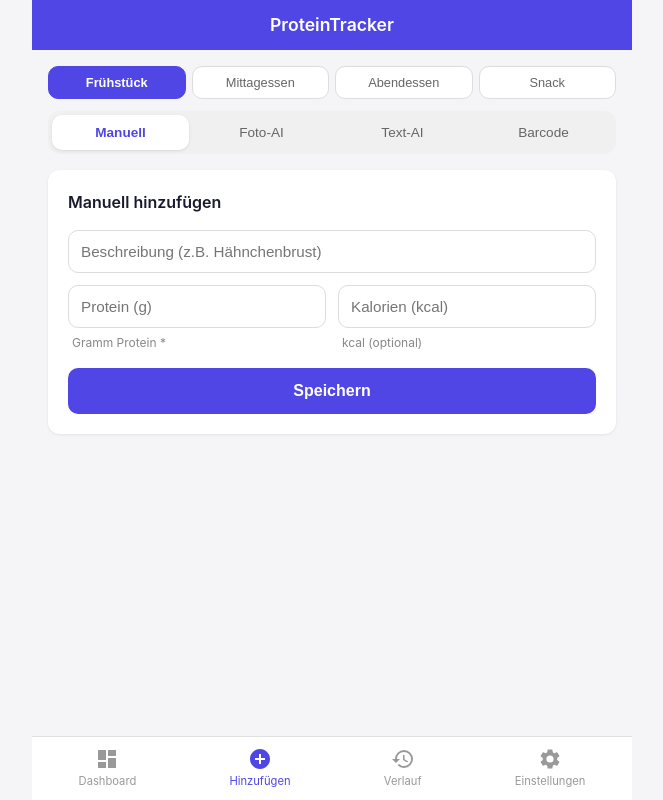
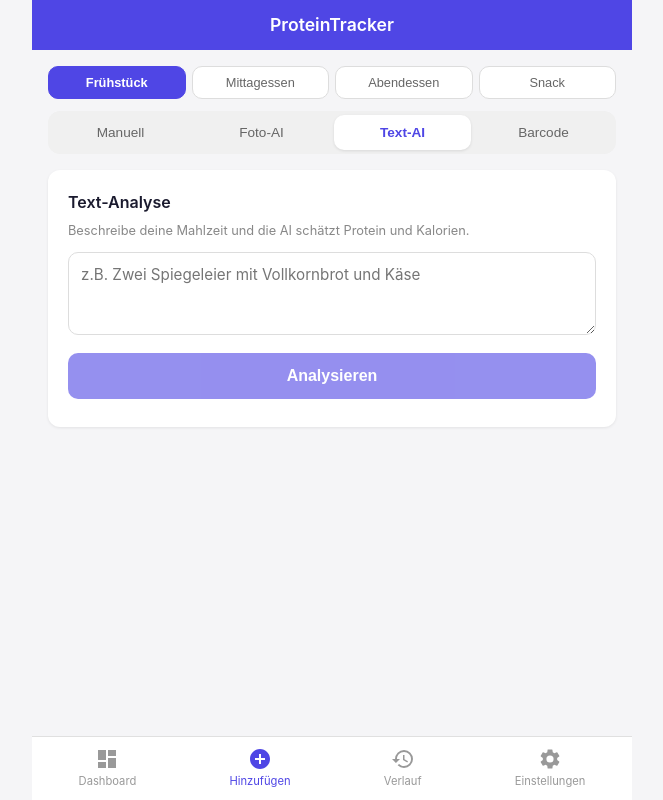
Before and after one commit to Ferretttde/ProteinTracker, a React (Vite) app: page /ProteinTracker/add in a window 1280 px wide. Shown: the whole page, without its empty margins (308-971 px from the left). Built offline with nearby package versions, Linux system fonts and the light colour scheme.

Commit message:
Text-AI als default gesetzt

```diff
--- a/src/pages/AddMealPage.tsx
+++ b/src/pages/AddMealPage.tsx
@@ -44,7 +44,7 @@ function formatDateLabel(date: Date): string {
 
 export function AddMealPage() {
   const [searchParams] = useSearchParams();
-  const [tab, setTab] = useState<Tab>('manual');
+  const [tab, setTab] = useState<Tab>('text_ai');
   const [mealType, setMealType] = useState<MealType>(getDefaultMealType);
 
   const targetDate = parseDateParam(searchParams.get('date'));
```
